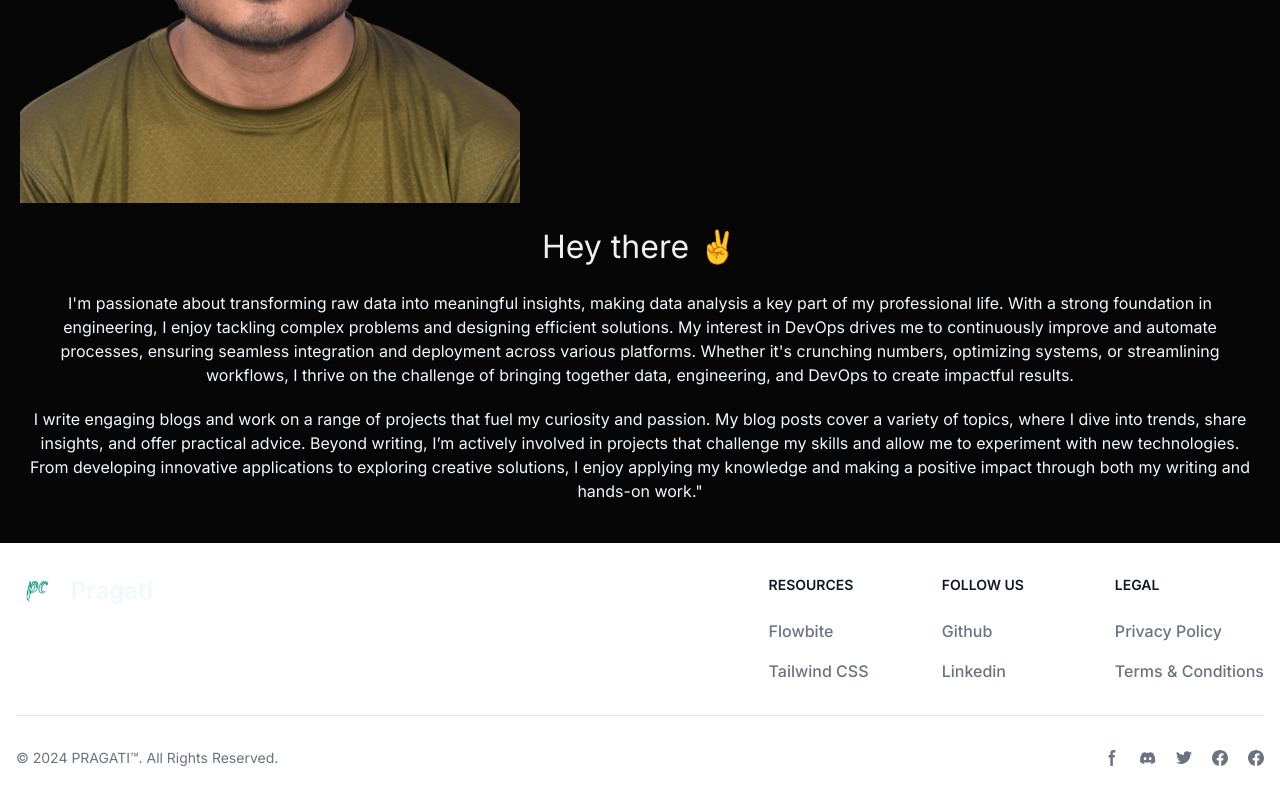
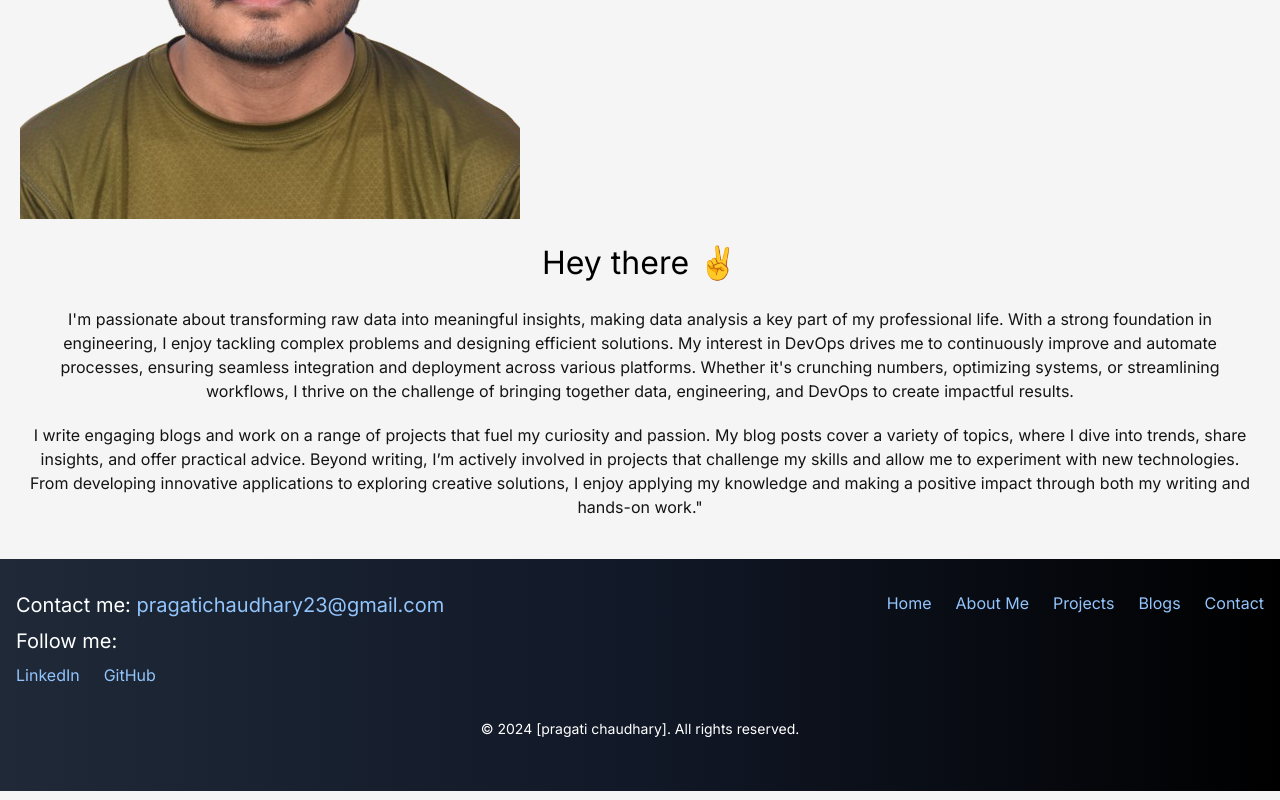
Before and after one commit to pragati9998/My-portfolio, a Next.js app: page / in a window 1280 px wide. Shown: the part 405-1205 px from the top of the page. Built offline with nearby package versions, Linux system fonts and the light colour scheme.

Commit message:
update on the component

```diff
--- a/app/about/page.tsx
+++ b/app/about/page.tsx
@@ -1,11 +1,12 @@
 // app/about/page.tsx
- import styles from "@/components/home.module.css"
+import styles from "@/components/home.module.css"
+
 
 export default function AboutPage() {
   return (
     <div>
       <h1 className={styles.heading}>About Me</h1>
-<p className={styles.container}>My name is Pragati Chaudhary and I am a Data Enthusiast and DevOps professional</p>
+      <p className={styles.container}>My name is Pragati Chaudhary and I am a Data Enthusiast and DevOps professional</p>
     </div>
   );
 }
--- a/app/page.tsx
+++ b/app/page.tsx
@@ -1,6 +1,7 @@
 import styles from "@/components/home.module.css"
 import Image from "next/image";
 import Link from "next/link";
+
 
 
 
@@ -26,6 +27,7 @@ export default function Home() {
       </div>
 
 
+
     </main>
 
 
--- /dev/null
+++ b/app/projects/page.tsx
@@ -0,0 +1,47 @@
+import styles from "@/components/home.module.css";
+
+export default function ProjectsPage() {
+    return (
+        <div>
+            <h1 className={styles.heading}>Projects</h1>
+            <div className="max-w-sm bg-white border border-gray-200 rounded-lg shadow-md dark:bg-gray-800 dark:border-gray-700">
+                <a href="#">
+                    <img className="rounded-t-lg" src="/docs/images/blog/image-1.jpg" alt="" />
+                </a>
+                <div className="p-5">
+                    <a href="#">
+                        <h5 className="mb-2 text-2xl font-bold tracking-tight text-gray-900 dark:text-white">
+                            Noteworthy technology acquisitions 2021
+                        </h5>
+                    </a>
+                    <p className="mb-3 font-normal text-gray-700 dark:text-gray-400">
+                        Here are the biggest enterprise technology acquisitions of 2021 so far, in
+                        reverse chronological order.
+                    </p>
+                    <a
+                        href="#"
+                        className="inline-flex items-center px-5 py-2.5 text-sm font-medium text-center text-white bg-blue-700 rounded-lg hover:bg-blue-800 focus:ring-4 focus:outline-none focus:ring-blue-300 dark:bg-blue-600 dark:hover:bg-blue-700 dark:focus:ring-blue-800"
+                    >
+                        Read more
+                        <svg
+                            className="w-3.5 h-3.5 ms-2 rtl:rotate-180"
+                            aria-hidden="true"
+                            xmlns="http://www.w3.org/2000/svg"
+                            fill="none"
+                            viewBox="0 0 14 10"
+                        >
+                            <path
+                                stroke="currentColor"
+                                strokeLinecap="round"
+                                strokeLinejoin="round"
+                                strokeWidth={2}
+                                d="M1 5h12m0 0L9 1m4 4L9 9"
+                            />
+                        </svg>
+                    </a>
+                </div>
+            </div>
+
+        </div>
+    );
+}
--- a/components/Footer.tsx
+++ b/components/Footer.tsx
@@ -1,174 +1,59 @@
-// components/Footer.tsx
 export default function Footer() {
     return (
-        <footer className="bg-white dark:bg-gray-900">
-            <div className="mx-auto w-full max-w-screen-xl p-4 py-6 lg:py-8">
-                <div className="md:flex md:justify-between">
+        <footer className="bg-gradient-to-r from-gray-800 via-gray-900 to-black text-white py-8">
+            <div className="container mx-auto px-4">
+                <div className="flex flex-col md:flex-row justify-between mb-8">
+                    {/* Contact Section */}
                     <div className="mb-6 md:mb-0">
-                        <a href="#" className="flex items-center">
-                            <img
-                                src="/images/logo.png"
-                                className="h-8 me-3"
-                                alt="FlowBite Logo"
-                            />
-                            <span className="self-center text-2xl font-semibold whitespace-nowrap dark:text-white">
-                                Pragati
-                            </span>
+                        <p className="text-xl mb-2">
+                            Contact me:{" "}
+                            <a href="mailto:your.email@example.com" className="text-blue-300 hover:text-blue-500 transition-colors">
+                                pragatichaudhary23@gmail.com
                             </a>
-                    </div>
-                    <div className="grid grid-cols-2 gap-8 sm:gap-6 sm:grid-cols-3">
-                        <div>
-                            <h2 className="mb-6 text-sm font-semibold text-gray-900 uppercase dark:text-white">
-                                Resources
-                            </h2>
-                            <ul className="text-gray-500 dark:text-gray-400 font-medium">
-                                <li className="mb-4">
-                                    <a href="https://flowbite.com/" className="hover:underline">
-                                        Flowbite
+                        </p>
+                        <p className="text-xl mb-2">Follow me:</p>
+                        <ul className="flex space-x-6">
+                            <li>
+                                <a href="https://www.linkedin.com/in/pragati-chaudhary-24749b17a/" className="text-blue-300 hover:text-blue-500 transition-colors">
+                                    LinkedIn
                                 </a>
                             </li>
                             <li>
-                                    <a href="https://tailwindcss.com/" className="hover:underline">
-                                        Tailwind CSS
+                                <a href="https://github.com/pragati9998" className="text-blue-300 hover:text-blue-500 transition-colors">
+                                    GitHub
                                 </a>
                             </li>
+                            {/* Add more social links as needed */}
                         </ul>
                     </div>
-                        <div>
-                            <h2 className="mb-6 text-sm font-semibold text-gray-900 uppercase dark:text-white">
-                                Follow us
-                            </h2>
-                            <ul className="text-gray-500 dark:text-gray-400 font-medium">
-                                <li className="mb-4">
-                                    <a href="https://github.com/pragati9998" className="hover:underline">
-                                        Github
-                                    </a>
+
+                    {/* Navigation Section */}
+                    <div className="mb-6 md:mb-0">
+                        <ul className="flex flex-col md:flex-row space-y-4 md:space-y-0 md:space-x-6">
+                            <li>
+                                <a href="/" className="text-blue-300 hover:text-blue-500 transition-colors">Home</a>
                             </li>
                             <li>
-                                    <a href="https://linkedin.com/in/pragati-chaudhary-24749b17a/" className="hover:underline">
-                                        Linkedin
-                                    </a>
-                                </li>
-                            </ul>
-                        </div>
-                        <div>
-                            <h2 className="mb-6 text-sm font-semibold text-gray-900 uppercase dark:text-white">
-                                Legal
-                            </h2>
-                            <ul className="text-gray-500 dark:text-gray-400 font-medium">
-                                <li className="mb-4">
-                                    <a href="#" className="hover:underline">
-                                        Privacy Policy
-                                    </a>
+                                <a href="/about" className="text-blue-300 hover:text-blue-500 transition-colors">About Me</a>
                             </li>
                             <li>
-                                    <a href="#" className="hover:underline">
-                                        Terms &amp; Conditions
-                                    </a>
+                                <a href="/projects" className="text-blue-300 hover:text-blue-500 transition-colors">Projects</a>
+                            </li>
+                            <li>
+                                <a href="/blogs" className="text-blue-300 hover:text-blue-500 transition-colors">Blogs</a>
+                            </li>
+                            <li>
+                                <a href="/contact" className="text-blue-300 hover:text-blue-500 transition-colors">Contact</a>
                             </li>
                         </ul>
                     </div>
                 </div>
-                </div>
-                <hr className="my-6 border-gray-200 sm:mx-auto dark:border-gray-700 lg:my-8" />
-                <div className="sm:flex sm:items-center sm:justify-between">
-                    <span className="text-sm text-gray-500 sm:text-center dark:text-gray-400">
-                        © 2024{" "}
-                        <a href="https://flowbite.com/" className="hover:underline">
-                            PRAGATI™
-                        </a>
-                        . All Rights Reserved.
-                    </span>
-                    <div className="flex mt-4 sm:justify-center sm:mt-0">
-                        {/* Social Media Icons */}
-                        <a
-                            href="#"
-                            className="text-gray-500 hover:text-gray-900 dark:hover:text-white"
-                        >
-                            <svg
-                                className="w-4 h-4"
-                                aria-hidden="true"
-                                xmlns="http://www.w3.org/2000/svg"
-                                fill="currentColor"
-                                viewBox="0 0 8 19"
-                            >
-                                <path
-                                    fillRule="evenodd"
-                                    d="M6.135 3H8V0H6.135a4.147 4.147 0 0 0-4.142 4.142V6H0v3h2v9.938h3V9h2.021l.592-3H5V3.591A.6.6 0 0 1 5.592 3h.543Z"
-                                    clipRule="evenodd"
-                                />
-                            </svg>
-                            <span className="sr-only">Facebook page</span>
-                        </a>
-                        <a
-                            href="#"
-                            className="text-gray-500 hover:text-gray-900 dark:hover:text-white ms-5"
-                        >
-                            <svg
-                                className="w-4 h-4"
-                                aria-hidden="true"
-                                xmlns="http://www.w3.org/2000/svg"
-                                fill="currentColor"
-                                viewBox="0 0 21 16"
-                            >
-                                <path d="M16.942 1.556a16.3 16.3 0 0 0-4.126-1.3 12.04 12.04 0 0 0-.529 1.1 15.175 15.175 0 0 0-4.573 0 11.585 11.585 0 0 0-.535-1.1 16.274 16.274 0 0 0-4.129 1.3A17.392 17.392 0 0 0 .182 13.218a15.785 15.785 0 0 0 4.963 2.521c.41-.564.773-1.16 1.084-1.785a10.63 10.63 0 0 1-1.706-.83c.143-.106.283-.217.418-.33a11.664 11.664 0 0 0 10.118 0c.137.113.277.224.418.33-.544.328-1.116.606-1.71.832a12.52 12.52 0 0 0 1.084 1.785 16.46 16.46 0 0 0 5.064-2.595 17.286 17.286 0 0 0-2.973-11.59ZM6.678 10.813a1.941 1.941 0 0 1-1.8-2.045 1.93 1.93 0 0 1 1.8-2.047 1.919 1.919 0 0 1 1.8 2.047 1.93 1.93 0 0 1-1.8 2.045Zm6.644 0a1.94 1.94 0 0 1-1.8-2.045 1.93 1.93 0 0 1 1.8-2.047 1.918 1.918 0 0 1 1.8 2.047 1.93 1.93 0 0 1-1.8 2.045Z" />
-                            </svg>
-                            <span className="sr-only">Discord community</span>
-                        </a>
-                        <a
-                            href="#"
-                            className="text-gray-500 hover:text-gray-900 dark:hover:text-white ms-5"
-                        >
-                            <svg
-                                className="w-4 h-4"
-                                aria-hidden="true"
-                                xmlns="http://www.w3.org/2000/svg"
-                                fill="currentColor"
-                                viewBox="0 0 20 17"
-                            >
-                                <path d="M20 1.892a8.178 8.178 0 0 1-2.355.635 4.074 4.074 0 0 0 1.8-2.235 8.344 8.344 0 0 1-2.605.98A4.13 4.13 0 0 0 13.85 0a4.068 4.068 0 0 0-4.1 4.038 4 4 0 0 0 .105.919A11.705 11.705 0 0 1 1.4.734a4.006 4.006 0 0 0 1.268 5.392 4.165 4.165 0 0 1-1.859-.5v.05A4.057 4.057 0 0 0 4.1 9.635a4.19 4.19 0 0 1-1.856.07 4.108 4.108 0 0 0 3.825 2.794 8.282 8.282 0 0 1-5.07 1.727A8.635 8.635 0 0 1 0 14.172a11.72 11.72 0 0 0 6.29 1.812c7.548 0 11.675-6.122 11.675-11.433 0-.175-.004-.35-.013-.522A8.244 8.244 0 0 0 20 1.892Z" />
-                            </svg>
-                            <span className="sr-only">Twitter page</span>
-                        </a>
-                        <a
-                            href="#"
-                            className="text-gray-500 hover:text-gray-900 dark:hover:text-white ms-5"
-                        >
-                            <svg
-                                className="w-4 h-4"
-                                aria-hidden="true"
-                                xmlns="http://www.w3.org/2000/svg"
-                                fill="currentColor"
-                                viewBox="0 0 20 20"
-                            >
-                                <path
-                                    fillRule="evenodd"
-                                    d="M10 0C4.486 0 0 4.486 0 10c0 4.991 3.657 9.128 8.438 9.878v-6.988H5.898v-2.89h2.54V8.044c0-2.507 1.492-3.89 3.777-3.89 1.094 0 2.238.195 2.238.195v2.46h-1.26c-1.24 0-1.626.77-1.626 1.557v1.868h2.773l-.443 2.89h-2.33v6.987C16.344 19.128 20 14.99 20 10c0-5.514-4.486-10-10-10Z"
-                                    clipRule="evenodd"
-                                />
-                            </svg>
-                            <span className="sr-only">GitHub account</span>
-                        </a>
-                        <a
-                            href="#"
-                            className="text-gray-500 hover:text-gray-900 dark:hover:text-white ms-5"
-                        >
-                            <svg
-                                className="w-4 h-4"
-                                aria-hidden="true"
-                                xmlns="http://www.w3.org/2000/svg"
-                                fill="currentColor"
-                                viewBox="0 0 20 20"
-                            >
-                                <path
-                                    fillRule="evenodd"
-                                    d="M10 0C4.486 0 0 4.486 0 10c0 4.991 3.657 9.128 8.438 9.878v-6.988H5.898v-2.89h2.54V8.044c0-2.507 1.492-3.89 3.777-3.89 1.094 0 2.238.195 2.238.195v2.46h-1.26c-1.24 0-1.626.77-1.626 1.557v1.868h2.773l-.443 2.89h-2.33v6.987C16.344 19.128 20 14.99 20 10c0-5.514-4.486-10-10-10Z"
-                                    clipRule="evenodd"
-                                />
-                            </svg>
-                            <span className="sr-only">Dribbble account</span>
-                        </a>
-                    </div>
+
+                {/* Copyright Section */}
+                <div className="text-center">
+                    <p className="text-sm">
+                        © {new Date().getFullYear()} [pragati chaudhary]. All rights reserved.
+                    </p>
                 </div>
             </div>
         </footer>
--- a/components/NavBar.module.css
+++ b/components/NavBar.module.css
@@ -1,7 +1,7 @@
 /* components/NavBar.module.css */
 .navbar {
-  background-color: #ffffff;
-  padding: 2rem; /* Adjust padding for better mobile experience */
+  background-color: #1E3A8A;
+  padding: 2.5rem; /* Adjust padding for better mobile experience */
   margin: 0;
   flex-shrink: 0;
 }
@@ -10,22 +10,22 @@
   display: flex;
   justify-content: flex-end;
   list-style-type: none;
-  margin-right: 1rem; /* Reduced margin for better mobile experience */
+  margin-right: 3rem; /* Reduced margin for better mobile experience */
   padding: 0;
 }
 
 .navItem {
-  margin-right: 1rem; /* Reduced margin for better mobile experience */
+  margin-right: 2rem; /* Reduced margin for better mobile experience */
 }
 
 .navItem a {
-  color: rgb(0, 0, 0);
+  color: rgb(248, 248, 248);
   text-decoration: none;
 }
 
 .navItem a:hover {
   text-decoration: none;
-  color: #660080;
+  color: #080611;
 }
 
 /* Media Query for Mobile Devices */
@@ -46,6 +46,6 @@
   }
 
   .navItem a {
-    font-size: 14px; /* Adjust font size for smaller screens */
+    font-size: 15px; /* Adjust font size for smaller screens */
   }
 }
--- a/components/home.module.css
+++ b/components/home.module.css
@@ -4,7 +4,7 @@
 }
 
 .heading {
-  color: #f0f0f0;
+  color: #000000;
   font-size: 2rem;
   margin: 20px 0;
   text-align: center;
--- a/styles/globals.css
+++ b/styles/globals.css
@@ -5,8 +5,8 @@
 /* Custom global styles */
 body {
   font-family: 'Inter', poppins;
-  background-color: #060607;/* Example of adding a custom font */
-  color: aliceblue;
+  background-color: #F5F5F5;/* Example of adding a custom font */
+  color: rgb(20, 20, 20);
 }
 
 p {
```
Also changed, not shown: components/Projects.tsx (added). Lines whose indentation alone changed are shown as unchanged.
